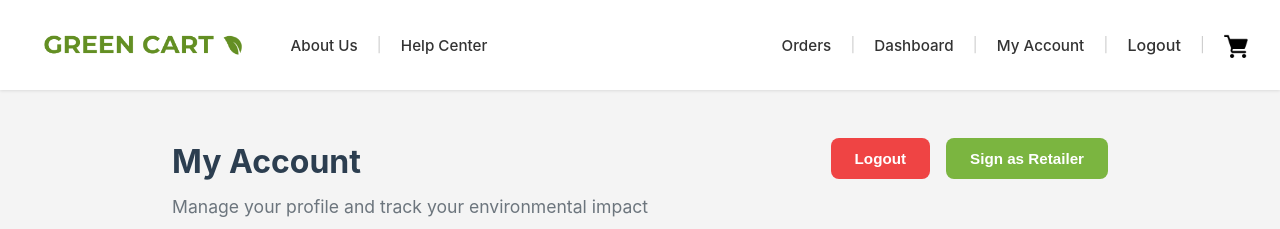
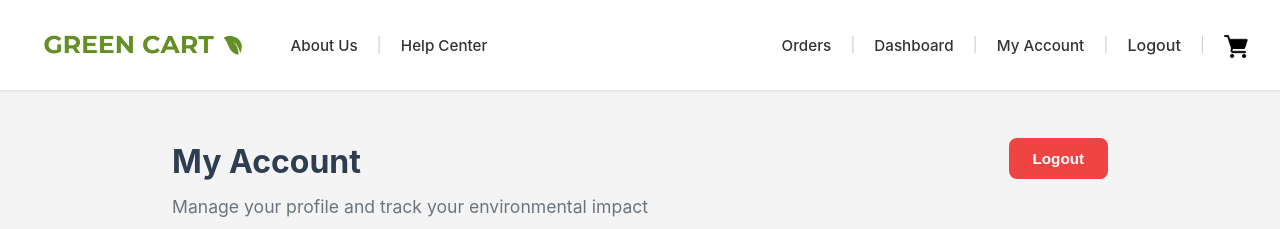
Before and after one commit to COS301-SE-2025/Green-Cart, a React (Vite) app in the folder frontend/: page /user-account in a window 1280 px wide. Shown: the top 229 px of the page. Built offline with nearby package versions, Linux system fonts and the light colour scheme; no server answers; sample sign-in values are in the browser's storage.

Commit message:
Removed Sign in as retailer button from the User Account Page

```diff
--- a/frontend/src/pages/UserAccount.jsx
+++ b/frontend/src/pages/UserAccount.jsx
@@ -422,9 +422,9 @@ export default function UserAccount() {
 					<button onClick={handleLogout} className="logout-button">
 						Logout
 					</button>
-					<button onClick={logasRetailer} className="retailer-button">
+					{/* <button onClick={logasRetailer} className="retailer-button">
 						Sign as Retailer
-					</button>
+					</button> */}
 				</div>
 			</div>
 
--- a/frontend/src/pages/styles/UserAccount.css
+++ b/frontend/src/pages/styles/UserAccount.css
@@ -171,7 +171,7 @@
 .account-tabs {
   display: flex;
   gap: 0.5rem;
-  margin-bottom: 2rem;
+  margin-bottom: 0.2rem;
   border-bottom: 1px solid #e5e7eb;
 }
 
```
